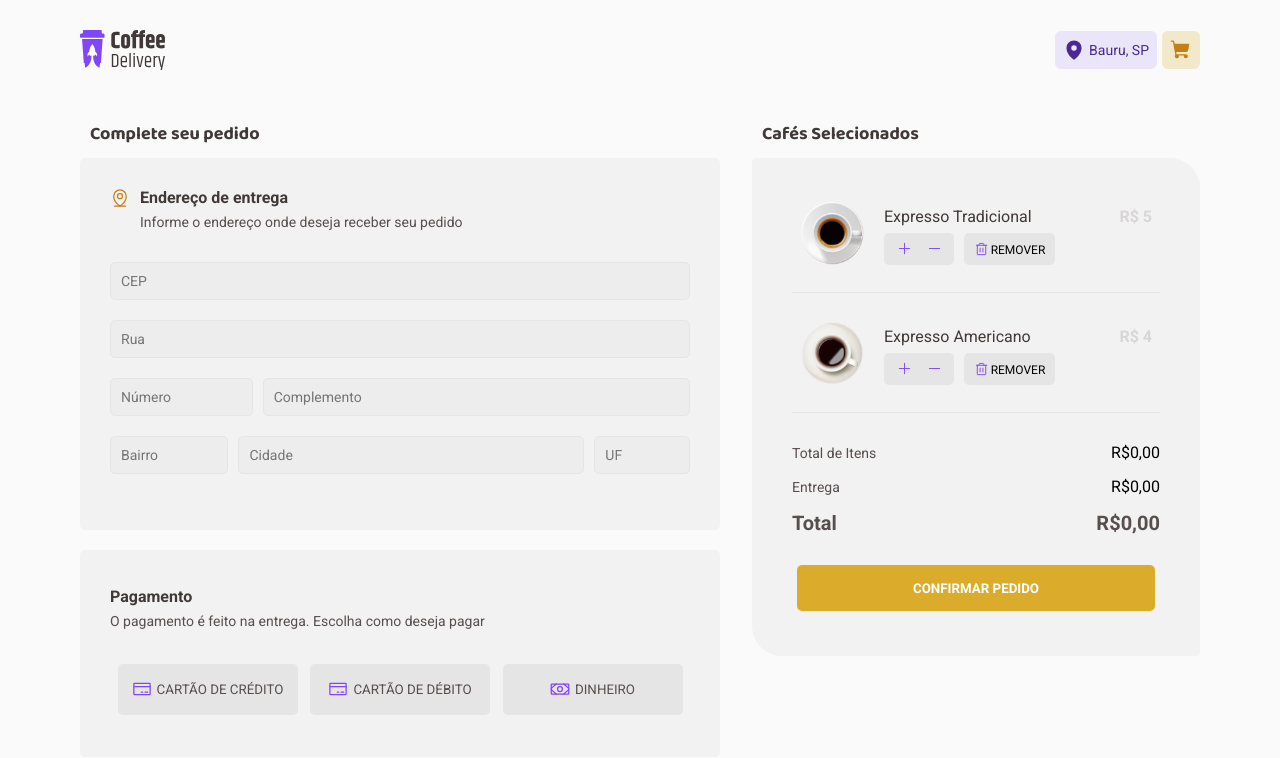
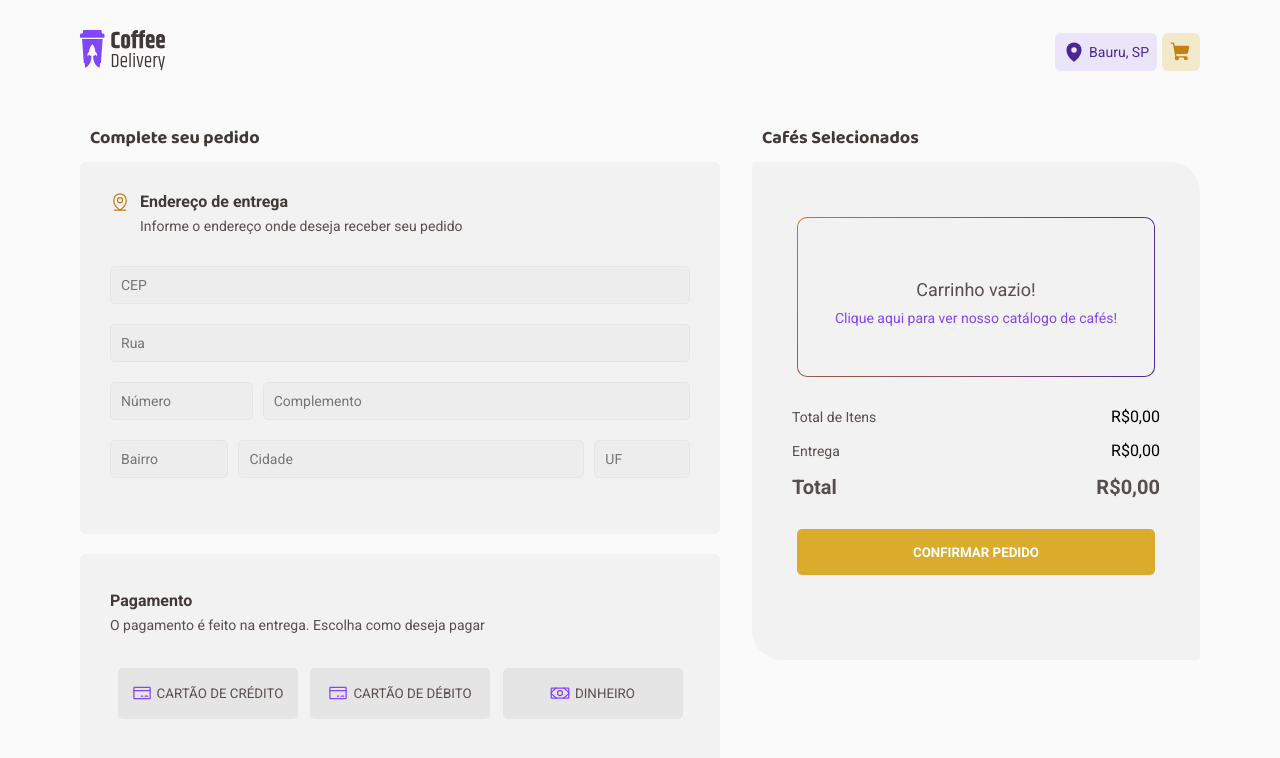
Before and after one commit to leotheodoro/coffee-delivery, a React (Vite) app: page /order-checkout in a window 1280 px wide. Shown: the top 758 px of the page. Built offline with nearby package versions, Linux system fonts and the light colour scheme.

Commit message:
:sparkles: finished add, remove, change coffee on cart

```diff
--- a/src/components/CartInfo/index.tsx
+++ b/src/components/CartInfo/index.tsx
@@ -9,10 +9,16 @@ import {
   PriceTag,
 } from './styles'
 
-import coffees from '../../assets/coffees-object/coffeesObject'
+import { useContext } from 'react'
+import { CartContext } from '../../contexts/CartContext'
+import { formatMoney } from '../../utils/formatMoney'
 
 export const CartInfo = () => {
-  const isCartEmpty = false
+  const { items: coffees, total } = useContext(CartContext)
+
+  const formattedTotal = formatMoney(total)
+
+  const isCartEmpty = coffees.length === 0
   const isButtonDisabled = isCartEmpty
 
   return (
@@ -26,8 +32,9 @@ export const CartInfo = () => {
           </CartEmptyMessage>
         ) : (
           <CoffeesList>
-            <HalfCardCoffee coffee={coffees[0]} />
-            <HalfCardCoffee coffee={coffees[1]} />
+            {coffees.map((coffee) => (
+              <HalfCardCoffee key={coffee.id} coffee={coffee} />
+            ))}
           </CoffeesList>
         )}
 
@@ -35,7 +42,7 @@ export const CartInfo = () => {
           <PriceTag>
             <p>Total de Itens</p>
             <span>
-              R$<span>{`0,00`}</span>
+              R$<span>{formattedTotal}</span>
             </span>
           </PriceTag>
           <PriceTag>
@@ -47,7 +54,7 @@ export const CartInfo = () => {
           <PriceTag>
             <h5>Total</h5>
             <h5>
-              R$<span>{`0,00`}</span>
+              R$<span>{formattedTotal}</span>
             </h5>
           </PriceTag>
         </PriceInfo>
--- a/src/components/FullCardCoffee/index.tsx
+++ b/src/components/FullCardCoffee/index.tsx
@@ -14,8 +14,17 @@ interface FullCardCoffeeProps {
 }
 
 export const FullCardCoffee = ({ coffee }: FullCardCoffeeProps) => {
-  const { onAdd, onRemove } = useContext(CartContext)
-  const [quantity, setQuantity] = useState(0)
+  const { onAdd, onRemove, items: coffees } = useContext(CartContext)
+
+  const coffeeAlreadyExistsInCart = coffees.findIndex(
+    (coffeeItem) => coffeeItem.id === coffee.id,
+  )
+
+  const [quantity, setQuantity] = useState(
+    coffeeAlreadyExistsInCart >= 0
+      ? coffees[coffeeAlreadyExistsInCart].quantity
+      : 0,
+  )
 
   function handleAdd() {
     setQuantity((oldQuantity) => oldQuantity + 1)
--- a/src/components/HalfCardCoffee/index.tsx
+++ b/src/components/HalfCardCoffee/index.tsx
@@ -1,5 +1,7 @@
 import { Trash } from 'phosphor-react'
-import { Coffee } from '../../contexts/CartContext'
+import { useContext } from 'react'
+import { CartContext, Coffee } from '../../contexts/CartContext'
+import { formatMoney } from '../../utils/formatMoney'
 import { CoffeeAmount } from '../CoffeeAmount'
 import {
   HalfCardCoffeeContainer,
@@ -13,17 +15,42 @@ interface HalfCoffeeCardProps {
 }
 
 export const HalfCardCoffee = ({ coffee }: HalfCoffeeCardProps) => {
+  const { onChangeItem, onRemove } = useContext(CartContext)
+
+  const coffeeTotal = coffee.price * coffee.quantity
+
+  const formattedCoffeeTotal = formatMoney(coffeeTotal)
+
+  function handleAdd() {
+    onChangeItem(coffee.id, 'add')
+  }
+
+  function handleRemove() {
+    if (coffee.quantity === 0) {
+      return onRemove(coffee.id)
+    }
+    onChangeItem(coffee.id, 'remove')
+  }
+
+  function handleDelete() {
+    onRemove(coffee.id)
+  }
+
   return (
     <HalfCardCoffeeContainer>
       <img src={coffee.image} alt="" />
       <div>
         <HalfCardCoffeeInfo>
           <h6>{coffee.title}</h6>
-          <p>{`R$ ${coffee.price}`}</p>
+          <p>{`R$ ${formattedCoffeeTotal}`}</p>
         </HalfCardCoffeeInfo>
         <HalfCardCoffeeSale>
-          <CoffeeAmount coffee={coffee} />
-          <RemoveCoffeeButton>
+          <CoffeeAmount
+            quantity={coffee.quantity}
+            handleAdd={handleAdd}
+            handleRemove={handleRemove}
+          />
+          <RemoveCoffeeButton onClick={handleDelete}>
             <Trash />
             <span>REMOVER</span>
           </RemoveCoffeeButton>
--- a/src/components/Header/index.tsx
+++ b/src/components/Header/index.tsx
@@ -8,12 +8,13 @@ import { CartContext } from '../../contexts/CartContext'
 
 export function Header() {
   const { quantity } = useContext(CartContext)
-  console.log(quantity)
 
   const isCartEmpty = quantity <= 0
   return (
     <HeaderContainer>
-      <img src={logoCoffeeDelivery} alt="" />
+      <NavLink to="/">
+        <img src={logoCoffeeDelivery} alt="" />
+      </NavLink>
       <nav>
         <div color="yellow">
           <MapPin size={22} weight="fill" />
--- a/src/contexts/CartContext.tsx
+++ b/src/contexts/CartContext.tsx
@@ -73,8 +73,6 @@ export function CartContextProvider({ children }: CartContextProviderProps) {
       }
     })
 
-    console.log(newCart)
-
     setItems(newCart)
   }
 
@@ -86,7 +84,7 @@ export function CartContextProvider({ children }: CartContextProviderProps) {
         const item = draft[coffeeExistsInCart]
 
         draft[coffeeExistsInCart].quantity =
-          type === 'add' ? item.quantity + 1 : (item.quantity = 1)
+          type === 'add' ? item.quantity + 1 : item.quantity - 1
       }
     })
 
--- /dev/null
+++ b/src/utils/formatMoney.ts
@@ -0,0 +1,5 @@
+export const formatMoney = (price: number) => {
+  return price.toLocaleString('pt-BR', {
+    minimumFractionDigits: 2,
+  })
+}
```
